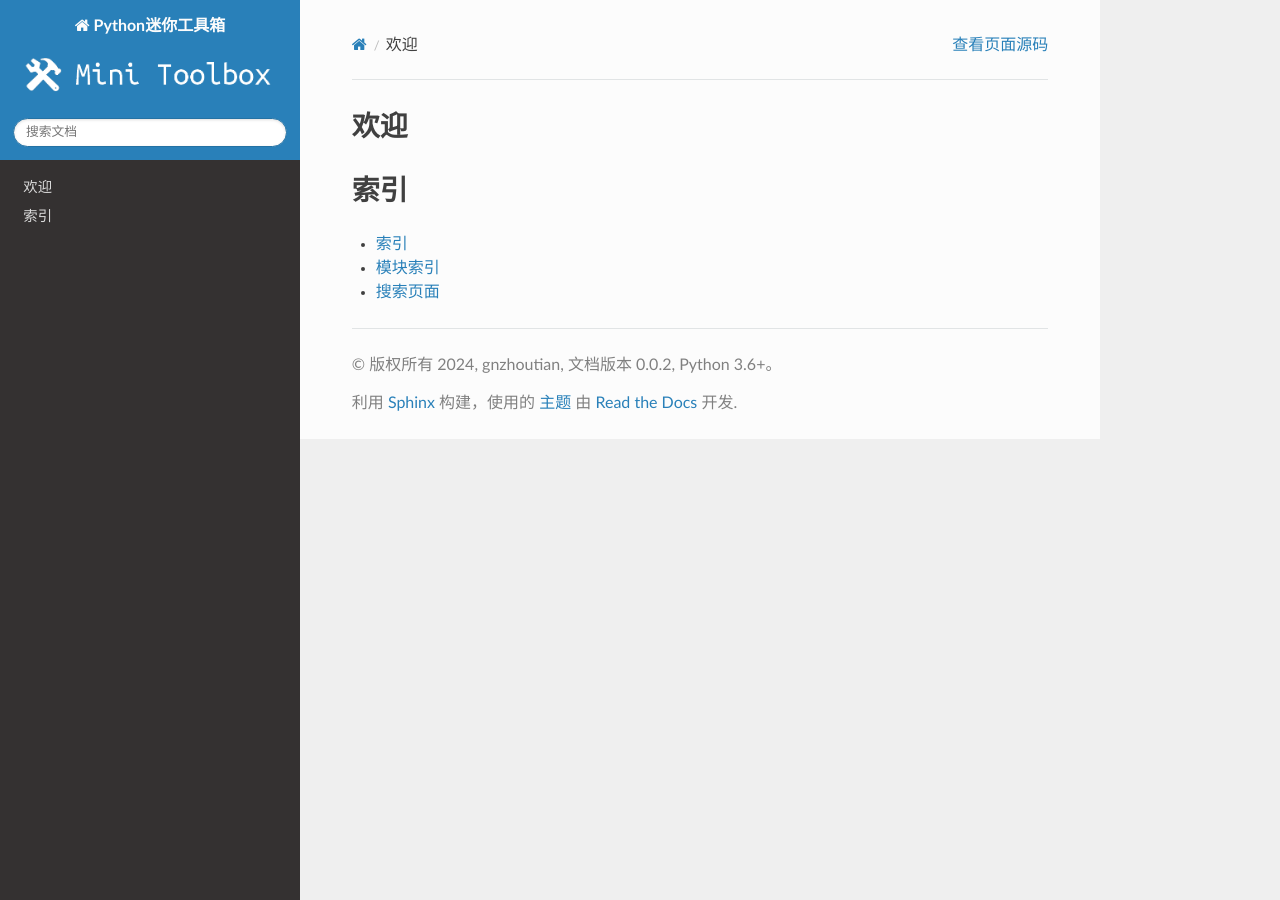
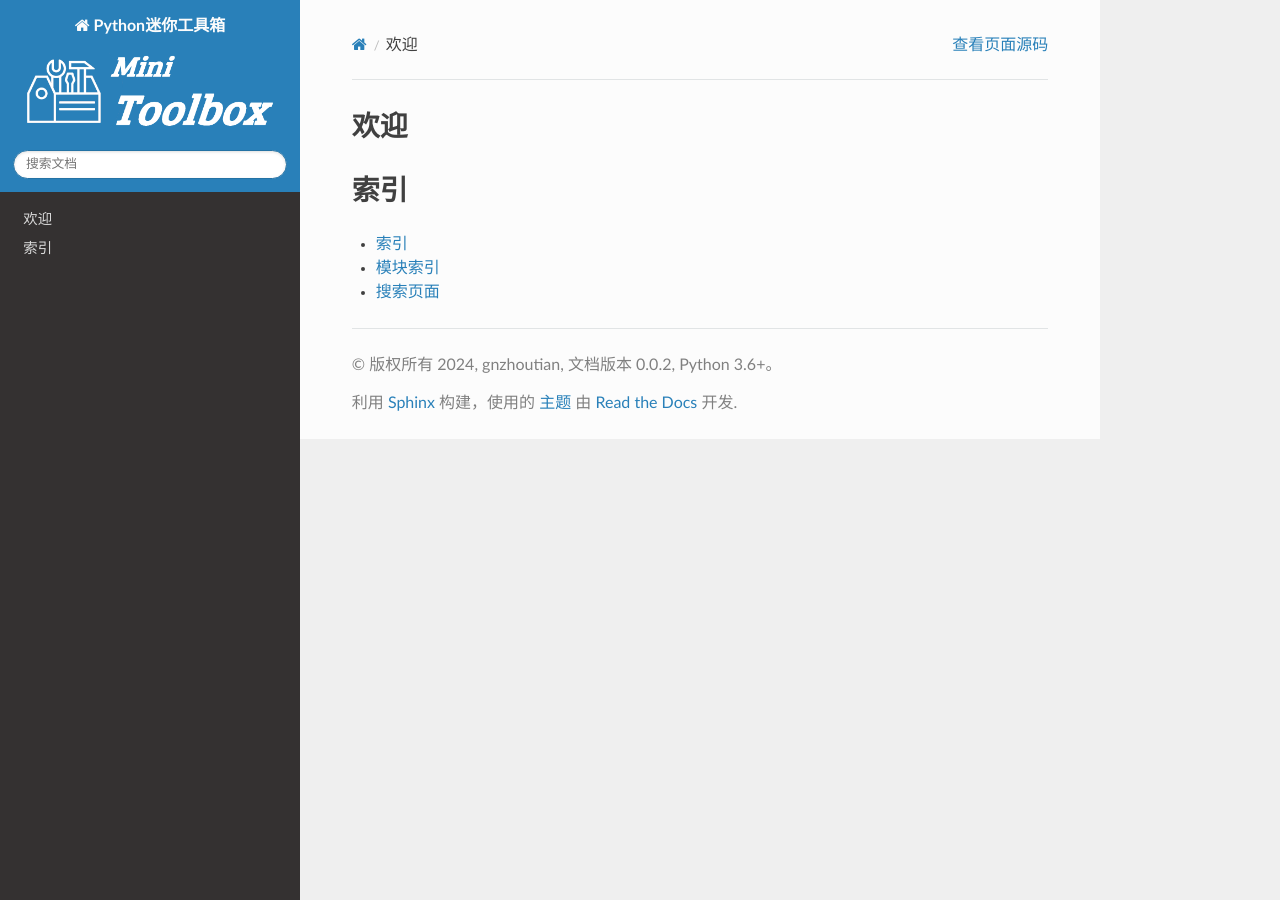
Before and after one commit to gnzhoutian/mini_toolbox, a Sphinx documentation site: the page built from docs/source/index.rst, in a window 1280 px wide. Built offline with Sphinx 7.4.7 and the Read the Docs theme 2.0.0, drawn with Linux system fonts in a browser that asks for light colours; pages that are not in the unit, such as notebooks, are missing from menus.

Commit message:
clean repo

```diff
--- a/docs/source/conf.py
+++ b/docs/source/conf.py
@@ -43,6 +43,6 @@ todo_include_todos = True
 
 html_theme = 'sphinx_rtd_theme'
 html_static_path = ['_static']
-html_logo = './_static/logo2.png'
+html_logo = './_static/logo.png'
 html_favicon = './_static/favicon.png'
 html_title = 'Python迷你工具箱'
```
Also changed, not shown: docs/source/_static/logo.png, docs/source/_static/logo1.png (deleted), docs/source/_static/logo2.png (deleted).
